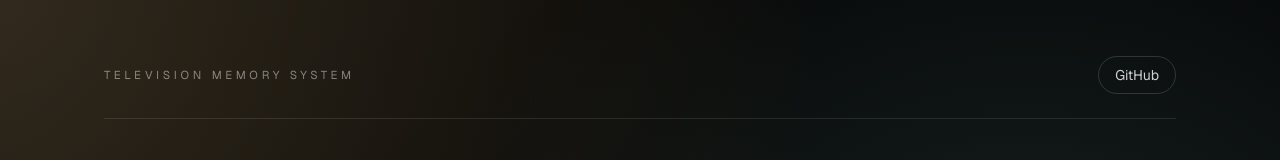
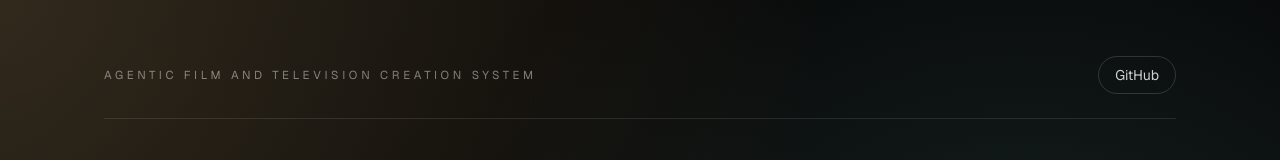
Before and after one commit to miikejamesburns/Anamnesis, a Next.js app in the folder web/: page / in a window 1280 px wide. Shown: the top 160 px of the page. Built offline with nearby package versions, Linux system fonts and the light colour scheme.

Commit message:
Update system label

```diff
--- a/web/app/page.tsx
+++ b/web/app/page.tsx
@@ -81,7 +81,7 @@ export default function Page() {
           className="flex items-center justify-between border-b border-white/10 pb-6"
         >
           <div className="text-[0.72rem] uppercase tracking-[0.32em] text-white/45">
-            Television Memory System
+            Agentic Film and Television Creation System
           </div>
           <a
             href="https://github.com/miikejamesburns/Anamnesis"
```
